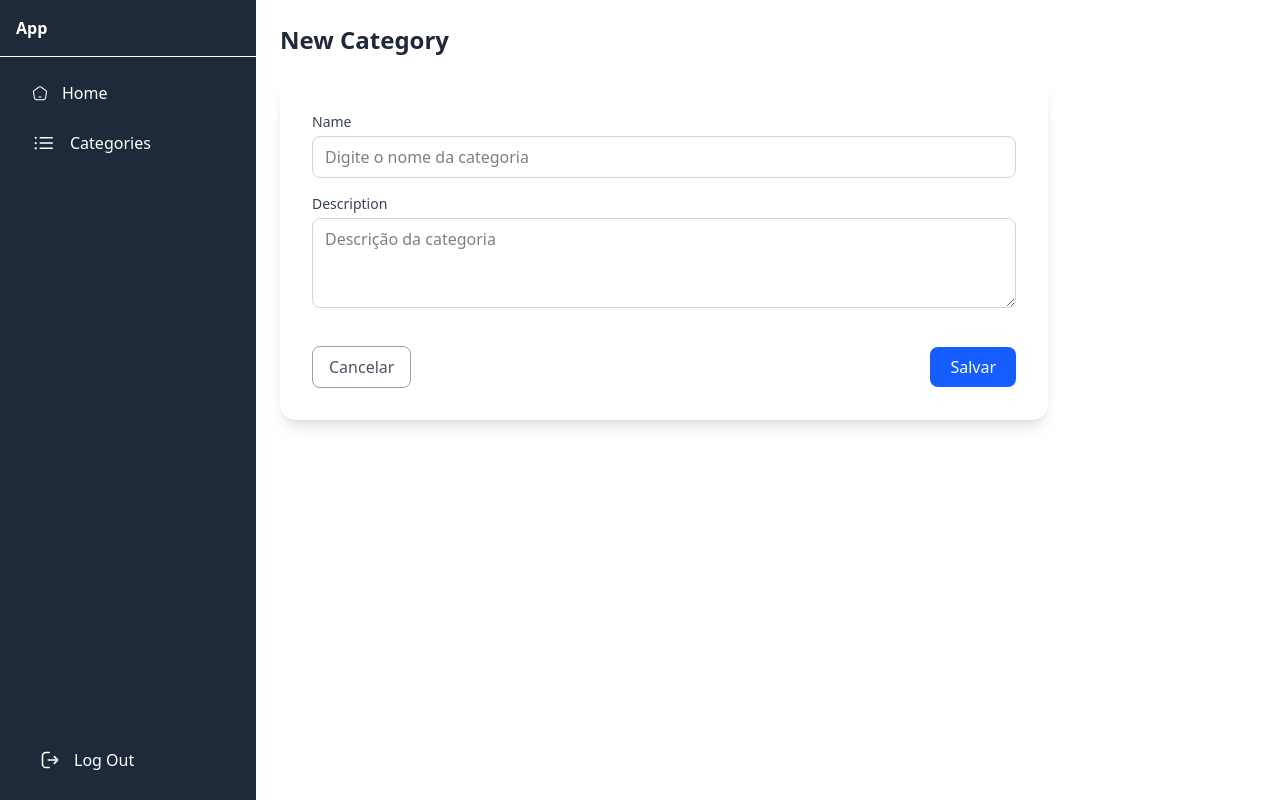
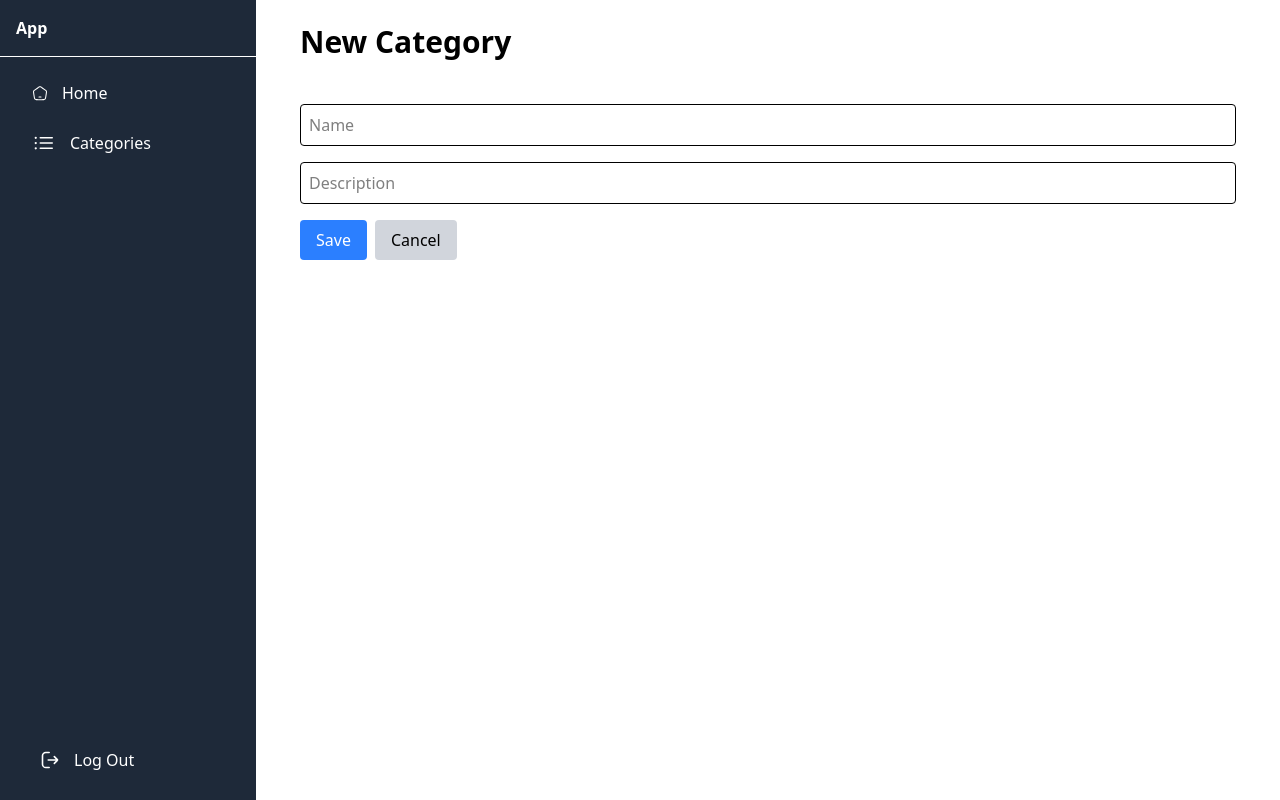
Before and after one commit to AlexandreLima658/catalogo, an Angular app: page /categories/create in a window 1280 px wide. Built offline with nearby package versions, Linux system fonts and the light colour scheme.

Commit message:
feat: criado o serviço de criação de usuário

```diff
--- a/src/app/app.config.ts
+++ b/src/app/app.config.ts
@@ -4,10 +4,12 @@ import { provideRouter } from '@angular/router';
 
 import { routes } from './app.routes';
 import { provideClientHydration, withEventReplay } from '@angular/platform-browser';
+import { provideHttpClient, withFetch } from '@angular/common/http';
 
 export const appConfig: ApplicationConfig = {
   providers: [
     provideBrowserGlobalErrorListeners(),
-    provideRouter(routes), provideClientHydration(withEventReplay())
+    provideRouter(routes), provideClientHydration(withEventReplay()),
+    provideHttpClient(withFetch())
   ]
 };
--- a/src/app/components/category/category-create/category-create.html
+++ b/src/app/components/category/category-create/category-create.html
@@ -1,53 +1,28 @@
-<h2 class="text-2xl font-bold  mb-6 text-gray-800">
-    New Category
-</h2>
-<div class=" flex items-center">
-  <div class="w-full max-w-3xl bg-white p-8 rounded-2xl shadow-lg">
-    <form class="space-y-4">
-      <div>
-        <label class="block text-sm font-medium text-gray-700 mb-1">
-          Name
-        </label>
-        <input
-          type="text"
+<h2 class="ml-5 text-3xl font-bold mb-6">New Category</h2>
+
+<form class="p-5 flex flex-col gap-4">
+  <input [(ngModel)]="category.name"
          name="name"
+         required
+         placeholder="Name"
+         class="border p-2 rounded focus:ring-2 focus:ring-blue-500 outline-none">
 
-          required
-          class="w-full px-3 py-2 border border-gray-300 rounded-lg
-                 focus:outline-none focus:ring-2 focus:ring-blue-500"
-          placeholder="Digite o nome da categoria"
-        />
-      </div>
-      <div>
-        <label class="block text-sm font-medium text-gray-700 mb-1">
-          Description
-        </label>
-        <textarea
+  <input [(ngModel)]="category.description"
          name="description"
+         placeholder="Description"
+         class="border p-2 rounded focus:ring-2 focus:ring-blue-500 outline-none">
 
-          rows="3"
-          class="w-full px-3 py-2 border border-gray-300 rounded-lg
-                 focus:outline-none focus:ring-2 focus:ring-blue-500"
-          placeholder="Descrição da categoria"
-        ></textarea>
-      </div>
-      <div class="flex justify-between items-center pt-4">
-        <button
+  <div class="flex gap-2">
+    <button (click)="createCategory()"
             type="button"
-          (click)="cancel()"
-          class="border border-gray-400 text-gray-600 px-4 py-2 rounded-lg
-                 hover:bg-gray-200 transition">
-          Cancelar
+            class="bg-blue-500 text-white px-4 py-2 rounded hover:bg-blue-600 transition">
+      Save
     </button>
-        <button
-          type="submit"
-          (click)="createCategory()"
-          class="bg-blue-600 text-white px-5 py-2 rounded-lg
-                 hover:bg-blue-700 transition
-                 disabled:bg-gray-400 disabled:cursor-not-allowed">
-          Salvar
+
+    <button (click)="cancel()"
+            type="button"
+            class="bg-gray-300 text-black px-4 py-2 rounded hover:bg-gray-400 transition">
+      Cancel
     </button>
   </div>
 </form>
-  </div>
-</div>
--- a/src/app/components/category/category-create/category-create.ts
+++ b/src/app/components/category/category-create/category-create.ts
@@ -2,18 +2,19 @@ import { Component, OnInit } from '@angular/core';
 import { Router } from '@angular/router';
 import { Category } from '../category-model';
 import { CategoryService } from '../category-service';
+import { FormsModule } from '@angular/forms'
 
 @Component({
   selector: 'app-category-create',
-  imports: [],
+  imports: [FormsModule, ],
   templateUrl: './category-create.html',
   styleUrl: './category-create.css',
 })
 export class CategoryCreate implements OnInit{
 
   category: Category = {
-    name: 'Filmes',
-    description: 'Melhor filme do ano',
+    name: '',
+    description: '',
     isActive: true
   }
 
--- a/src/app/components/category/category-model.ts
+++ b/src/app/components/category/category-model.ts
@@ -1,5 +1,5 @@
 export interface Category {
-  id?: string;
+  categoryId?: string;
   name: string;
   description: string;
   isActive: boolean
--- a/src/app/components/category/category-read/category-read.html
+++ b/src/app/components/category/category-read/category-read.html
@@ -1,8 +1,53 @@
-<div class="flex">
-  <ul>
-    @for (category of categories; track category.id) {
-      <li> {{ category.id }}</li>
-      <li> {{ category.name }}</li>
-    }
-  </ul>
+<div
+  class="ml-5 mt-12 px-6 py-5 relative flex flex-col text-gray-700 bg-gray-50 shadow-md rounded-xl ">
+  <table class="w-full text-left table-auto min-w-max">
+    <thead>
+      <tr>
+        <th class="p-4 border-b border-blue-gray-100 bg-blue-gray-50">
+          <p class="block font-sans text-sm antialiased font-normal leading-none text-blue-gray-900 opacity-70">
+            Name
+          </p>
+        </th>
+        <th class="p-4 border-b border-blue-gray-100 bg-blue-gray-50">
+          <p class="block font-sans text-sm antialiased font-normal leading-none text-blue-gray-900 opacity-70">
+            Description
+          </p>
+        </th>
+        <th class="p-4 border-b border-blue-gray-100 bg-blue-gray-50">
+          <p class="block font-sans text-sm antialiased font-normal leading-none text-blue-gray-900 opacity-70">
+            Status
+          </p>
+        </th>
+        <th class="p-4 border-b border-blue-gray-100 bg-blue-gray-50">
+          <p class="block font-sans text-sm antialiased font-normal leading-none text-blue-gray-900 opacity-70"></p>
+        </th>
+      </tr>
+    </thead>
+    <tbody>
+      @for (category of categories; track category.categoryId) {
+      <tr>
+        <td class="p-4 border-b border-blue-gray-50">
+          <p class="block font-sans text-sm antialiased font-normal leading-normal text-blue-gray-900">
+            {{category.name}}
+          </p>
+        </td>
+        <td class="p-4 border-b border-blue-gray-50">
+          <p class="block font-sans text-sm antialiased font-normal leading-normal text-blue-gray-900">
+            {{category.description}}
+          </p>
+        </td>
+        <td class="p-4 border-b border-blue-gray-50">
+          <p class="block font-sans text-sm antialiased font-normal leading-normal text-blue-gray-900">
+            {{category.isActive}}
+          </p>
+        </td>
+        <td class="p-4 border-b border-blue-gray-50">
+          <a href="#" class="block font-sans text-sm antialiased font-medium leading-normal text-blue-gray-900">
+            Edit
+          </a>
+        </td>
+      </tr>
+      }
+    </tbody>
+  </table>
 </div>
--- a/src/app/components/category/category-read/category-read.ts
+++ b/src/app/components/category/category-read/category-read.ts
@@ -18,10 +18,10 @@ export class CategoryRead implements OnInit{
   ){}
 
   ngOnInit(): void {
-    this.service.read().subscribe(c => {
-      this.categories = c.items
+    this.service.read().subscribe(category => {
+      this.categories = category
       this.cd.detectChanges()
-      console.log(c.items)
+      console.log(category)
     })
   }
 
--- a/src/app/components/category/category-service.ts
+++ b/src/app/components/category/category-service.ts
@@ -2,14 +2,14 @@ import { Injectable, OnInit } from '@angular/core';
 import { Category } from './category-model';
 import { Observable } from 'rxjs';
 import { HttpClient } from '@angular/common/http';
-import { Pagination } from './pagination/pagination';
+
 
 @Injectable({
   providedIn: 'root',
 })
 export class CategoryService implements OnInit {
 
-  baseUrl = "http://localhost:8000/categories"
+  baseUrl = "http://localhost:8080/categories"
 
   constructor(
     private http: HttpClient
@@ -27,8 +27,8 @@ export class CategoryService implements OnInit {
     return this.http.post<Category>(this.baseUrl, category)
   }
 
-  read(): Observable<Pagination<Category>> {
-    return this.http.get<Pagination<Category>>(this.baseUrl)
+  read(): Observable<Category[]> {
+    return this.http.get<Category[]>(this.baseUrl)
   }
 
 }
--- a/src/app/views/categoria-crud/categoria-crud.html
+++ b/src/app/views/categoria-crud/categoria-crud.html
@@ -1,5 +1,5 @@
 <div class="flex justify-between">
-  <h1 class=" ml-5 text-3xl font-bold">
+  <h1 class="ml-5 text-3xl font-bold">
     Categories
   </h1>
   <button class="bg-blue-500
--- a/src/index.html
+++ b/src/index.html
@@ -4,6 +4,7 @@
   <meta charset="utf-8">
   <title>Catalogo</title>
   <base href="/">
+
   <meta name="viewport" content="width=device-width, initial-scale=1">
   <link rel="icon" type="image/x-icon" href="favicon.ico">
 </head>
```
Lines whose indentation alone changed are shown as unchanged.
